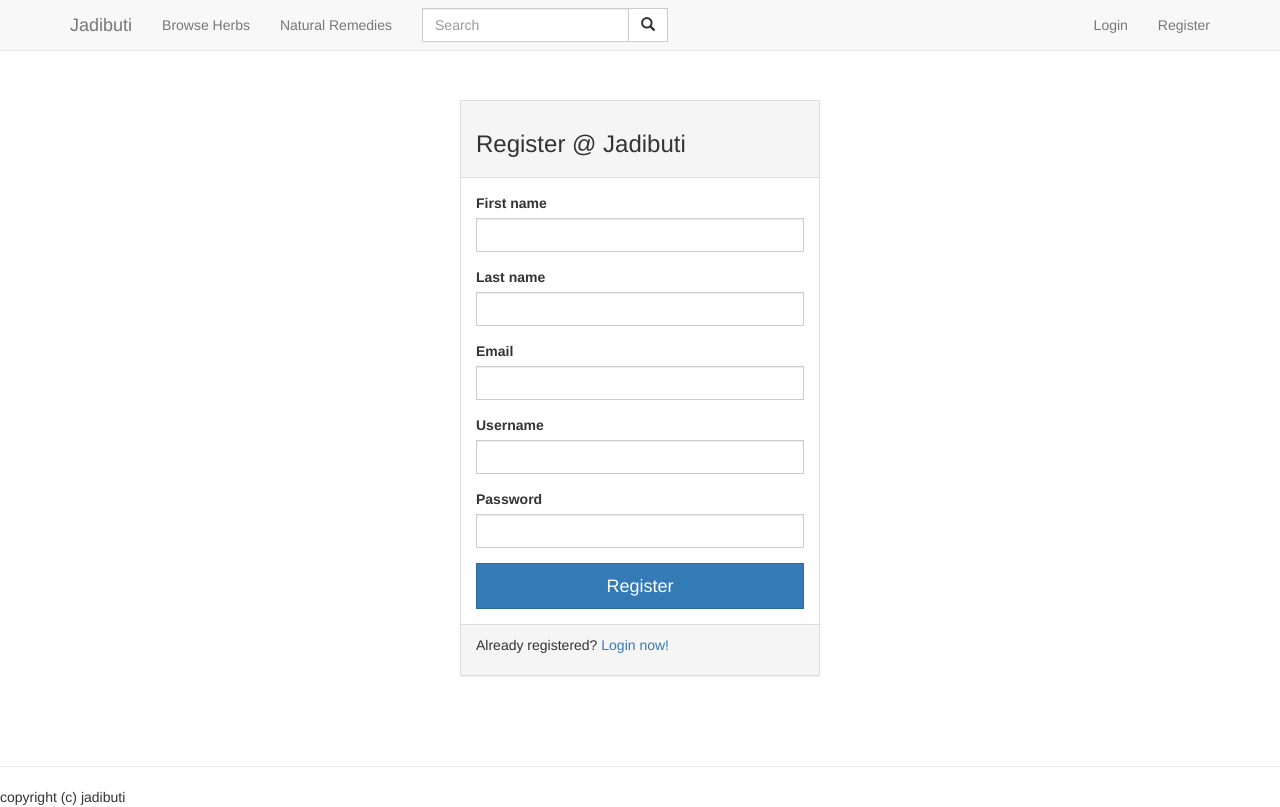
After one commit to munikarmanish/jadibuti, a Django app: page /register/ in a window 1280 px wide. The commit adds this page. Run offline with Django 3.2, Linux system fonts and the light colour scheme; some libraries are stand-ins or nearby versions.

Commit message:
regitration done

```diff
--- a/account/forms.py
+++ b/account/forms.py
@@ -1,19 +1,87 @@
 from django import forms
 
+
 class LoginForm(forms.Form):
-    username = forms.SlugField(max_length=50,
+
+    username = forms.SlugField(
+        max_length=50,
         widget=forms.TextInput(
             attrs={
                 'class': 'form-control',
+                'required': 'true',
             }
         ),
         label="Username",
     )
-    password = forms.CharField(max_length=50,
+
+    password = forms.CharField(
+        max_length=50,
         widget=forms.PasswordInput(
             attrs={
                 'class': 'form-control',
+                'required': 'true',
             }
         ),
         label="Password",
     )
+
+
+class RegisterForm(forms.Form):
+
+    first_name = forms.CharField(
+        max_length=50,
+        widget=forms.TextInput(
+            attrs={
+                'class': 'form-control',
+                'required': 'true',
+            },
+        ),
+        label='First name',
+    )
+
+    last_name = forms.CharField(
+        max_length=50,
+        widget=forms.TextInput(
+            attrs={
+                'class': 'form-control',
+                'required': 'true',
+            },
+        ),
+        label='Last name',
+        required=True,
+    )
+
+    email = forms.EmailField(
+        widget=forms.EmailInput(
+            attrs={
+                'class': 'form-control',
+                'required': 'true',
+            },
+        ),
+        label='Email',
+        required=True,
+    )
+
+    username = forms.SlugField(
+        max_length=50,
+        widget=forms.TextInput(
+            attrs={
+                'class': 'form-control',
+                'required': 'true',
+            }
+        ),
+        label="Username",
+        required=True,
+    )
+
+    password = forms.CharField(
+        max_length=50,
+        widget=forms.PasswordInput(
+            attrs={
+                'class': 'form-control',
+                'required': 'true',
+            }
+        ),
+        label="Password",
+        required=True,
+    )
--- a/account/views.py
+++ b/account/views.py
@@ -1,11 +1,17 @@
 from django.shortcuts import render, redirect
-from account.forms import LoginForm
+from account.forms import *
 from django.contrib.auth import authenticate, login, logout
+from django.contrib.auth.models import User
 from django.contrib import messages
+from django.db.models import Q
+from django.http import Http404
 
 # Create your views here.
 
 def login_view(request):
+    if request.user.is_authenticated():
+        raise Http404
+
     login_form = LoginForm(request.POST or None)
     if request.method == "POST":
         if login_form.is_valid():
@@ -23,21 +29,64 @@ def login_view(request):
                 else:
                     # user is disables
                     messages.error(request, "User is disabled!")
-                    return redirect('login')
+                    return render(request, 'login_form.html', {'login_form': login_form})
             else:
                 # username/password mismatch
                 messages.error(request, "Invalid username and/or password!")
-                return redirect('login')
+                return render(request, 'login_form.html', {'login_form': login_form})
         else:
             # Form invalid
             messages.error(request, "Invalid username and/or password!")
-            return redirect('login')
+            return render(request, 'login_form.html', {'login_form': login_form})
     else:
-        return render(request, 'login_form.html', {
-            'login_form': login_form,
-        })
+        # show form
+        return render(request, 'login_form.html', {'login_form': login_form})
+
+
 
 def logout_view(request):
+    if not request.user.is_authenticated():
+        raise Http404
     logout(request)
     messages.success(request, "Successfully logged out!")
     return redirect('home')
+
+
+
+def register_view(request):
+    if request.user.is_authenticated():
+        raise Http404
+
+    form = RegisterForm(request.POST or None)
+
+    if request.method == "POST":
+        # submission
+        if form.is_valid():
+            # valid form
+            first_name = form.cleaned_data.get('first_name')
+            last_name = form.cleaned_data.get('last_name')
+            email = form.cleaned_data.get('email')
+            username = form.cleaned_data.get('username')
+            password = form.cleaned_data.get('password')
+
+            # check if username or email exists
+            if User.objects.filter(username=username).exists():
+                messages.error(request, "Username is taken!")
+                return render(request, 'register_form.html', {'form': form})
+            if User.objects.filter(email=email).exists():
+                messages.error(request, "Email already exists!")
+                return render(request, 'register_form.html', {'form': form})
+
+            user = User.objects.create_user(username, email, password)
+            user.first_name = first_name
+            user.last_name = last_name
+            user.save()
+            messages.success(request, "Successfully registered! You can now log in!")
+            return redirect('login')
+        else:
+            # invalid form
+            messages.error(request, "Some fields are invalid!")
+            return render(request, 'register_form.html', {'form': form})
+    else:
+        # form
+        return render(request, 'register_form.html', {'form': form})
--- a/jadibuti/urls.py
+++ b/jadibuti/urls.py
@@ -22,7 +22,8 @@ from account.views import *
 urlpatterns = [
     url(r'^$', home_view, name='home'),
     url(r'^admin/', admin.site.urls),
-    url(r'^blog/',include("blog.urls"), name='blog'),
+    url(r'^blog/',include("blog.urls", namespace='blog')),
     url(r'^login/$', login_view, name='login'),
     url(r'^logout/$', logout_view, name='logout'),
+    url(r'^register/$', register_view, name='register'),
 ]
--- a/static/css/default.css
+++ b/static/css/default.css
@@ -1,5 +1,5 @@
 body {
-    margin: 0;
+    margin-top: 50px;
 }
 
 nav.navbar {
--- a/templates/login_form.html
+++ b/templates/login_form.html
@@ -35,7 +35,7 @@
 
         </div><!-- panel-body -->
         <div class="panel-footer">
-            <p>Not registered yet? <a href="#">Register now!</a></a>
+            <p>Not registered yet? <a href="{% url 'register' %}">Register now!</a></a>
         </div><!--panel-footer-->
     </div><!-- panel -->
 
--- a/templates/navbar.html
+++ b/templates/navbar.html
@@ -1,4 +1,4 @@
-<nav class="navbar navbar-default navbar-static-top">
+<nav class="navbar navbar-default navbar-fixed-top">
 <div class="container">
 
     <!-- Brand and toggle get grouped for better mobile display -->
@@ -45,7 +45,7 @@
                 </li>
             {% else %}
                 <li><a href="{% url 'login' %}">Login</a></li>
-                <li><a href="">Register</a></li>
+                <li><a href="{% url 'register' %}">Register</a></li>
             {% endif %}
         </ul>
 
--- /dev/null
+++ b/templates/register_form.html
@@ -0,0 +1,63 @@
+{% extends 'base.html' %}
+
+{% block page_title %}Login{% endblock page_title %}
+
+{% block main %}
+<div class="container vpad">
+<div class="row">
+<div class="col-sm-offset-4 col-sm-4">
+
+    <div class="panel panel-default">
+        <div class="panel-heading">
+            <h3>Register @ Jadibuti</h3>
+        </div><!--panel-heading-->
+        <div class="panel-body">
+
+            <form action="" method="POST" role="register">
+                {% csrf_token %}
+
+                <!-- first_name -->
+                <div class="form-group">
+                    <label for="{{ form.first_name.id_for_label }}">{{ form.first_name.label }}</label>
+                    {{ form.first_name }}
+                </div>
+
+                <!-- last_name -->
+                <div class="form-group">
+                    <label for="{{ form.last_name.id_for_label }}">{{ form.last_name.label }}</label>
+                    {{ form.last_name }}
+                </div>
+
+                <!-- email -->
+                <div class="form-group">
+                    <label for="{{ form.email.id_for_label }}">{{ form.email.label }}</label>
+                    {{ form.email }}
+                </div>
+
+                <!-- username -->
+                <div class="form-group">
+                    <label for="{{ form.username.id_for_label }}">{{ form.username.label }}</label>
+                    {{ form.username }}
+                </div>
+
+                <!-- password -->
+                <div class="form-group">
+                    <label for="{{ form.password.id_for_label }}">{{ form.password.label }}</label>
+                    {{ form.password }}
+                </div>
+
+                <!-- submit -->
+                <button type="submit" class="btn btn-lg btn-primary btn-block">Register</button>
+
+            </form>
+
+        </div><!-- panel-body -->
+        <div class="panel-footer">
+            <p>Already registered? <a href="{% url 'login' %}">Login now!</a></a>
+        </div><!--panel-footer-->
+    </div><!-- panel -->
+
+</div><!--col-->
+</div><!--row-->
+</div><!--container-->
+{% endblock main %}
```
